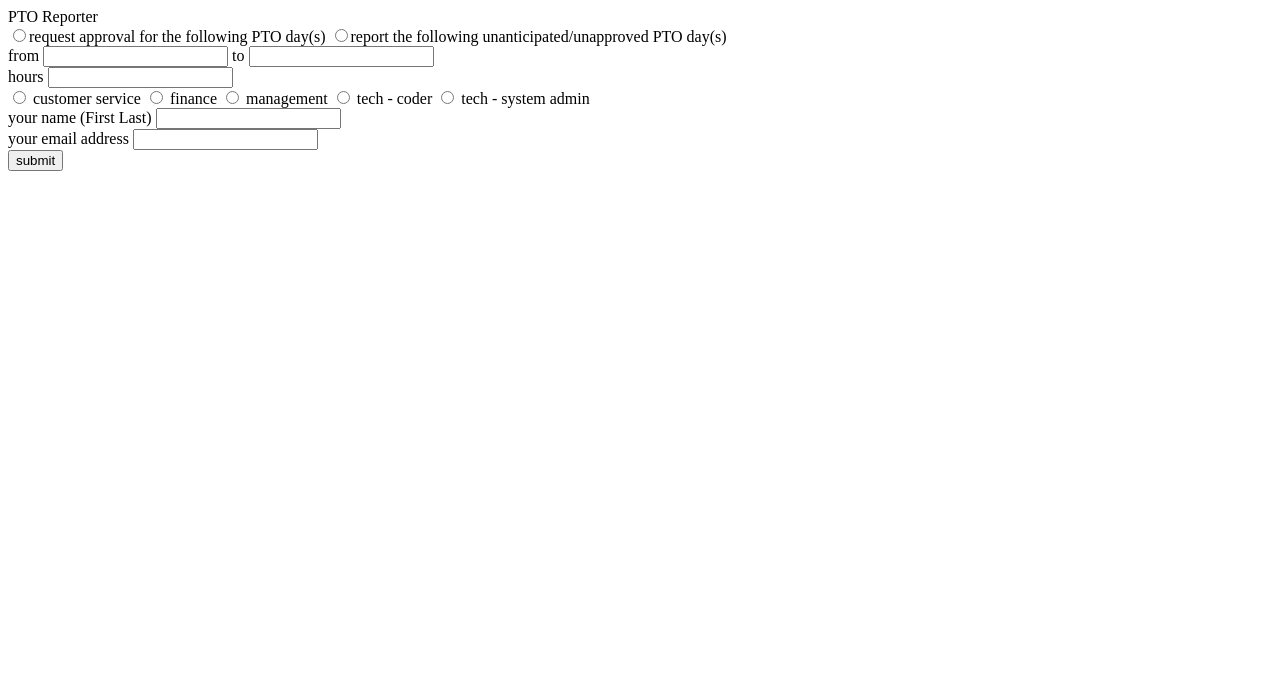
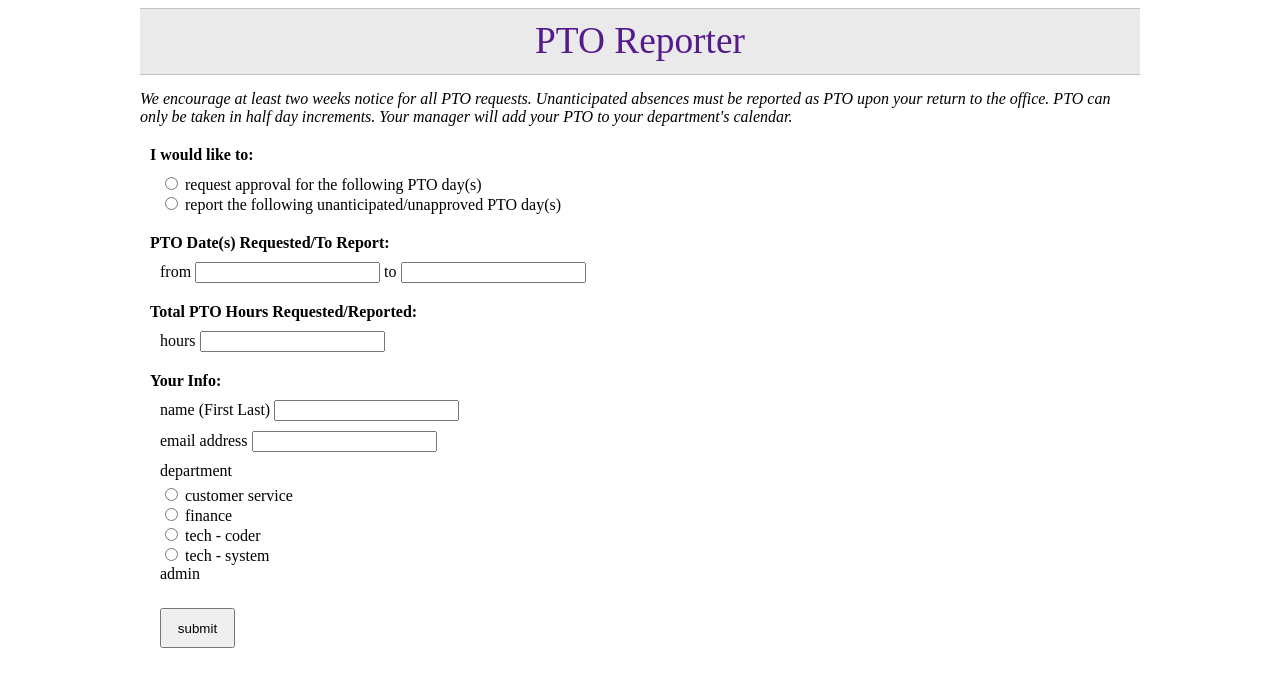
Before and after one commit to aaronroth/PTOReporter, a plain HTML site: page index.html in a window 1280 px wide. Drawn offline with nearby package versions, Linux system fonts and the light colour scheme.

Commit message:
form formatting

```diff
--- a/index.html
+++ b/index.html
@@ -10,49 +10,92 @@
     <body>
         <div id="header">PTO Reporter</div>
 
+        <div id="sub-header">
+            We encourage at least two weeks notice for all PTO requests.
+            Unanticipated absences must be reported as PTO upon your return
+            to the office. PTO can only be taken in half day increments.
+            Your manager will add your PTO to your department's calendar.
+        </div>
+
         <form id="content" action="reporter.cgi" method="post">
-            <div id="type">
-                <input type="radio" name="type" value="future">request approval for the following PTO day(s)
-                <input type="radio" name="type" value="past">report the following unanticipated/unapproved PTO day(s)
+            <div class="labels">
+                I would like to:
             </div>
 
-            <div id="date">
+            <div id="type" class="inputs">
+                <div class="block">
+                    <input type="radio" name="type" value="future">
+                    <span>request approval for the following PTO day(s)</span>
+                </div>
+
+                <div class="block">
+                    <input type="radio" name="type" value="past">
+                    <span>report the following unanticipated/unapproved PTO day(s)</span>
+                </div>
+            </div>
+
+            <div class="labels">
+                PTO Date(s) Requested/To Report:
+            </div>
+
+            <div id="date" class="inputs">
                 <label for="from">from</label>
                 <input id="from" type="text" name="from">
                 <label for="to">to</label>
                 <input id="to" type="text" name="to">
             </div>
 
-            <div id="duration">
+            <div class="labels">
+                Total PTO Hours Requested/Reported:
+            </div>
+
+            <div id="duration" class="inputs">
                 <label for="hours">hours</label>
                 <input id="hours" type="text" name="hours">
             </div>
 
-            <div id="department">
-                <input type="radio" name="dept" value="cs">
-                <span>customer service</span>
-                <input type="radio" name="dept" value="finance">
-                <span>finance</span>
-                <input type="radio" name="dept" value="management">
-                <span>management</span>
-                <input type="radio" name="dept" value="programming">
-                <span>tech - coder</span>
-                <input type="radio" name="dept" value="sysadmin">
-                <span>tech - system admin</span>
+            <div class="labels">
+                Your Info:
             </div>
 
-            <div id="name">
-                <label for="name">your name (First Last)</label>
+            <div id="name" class="inputs">
+                <label for="name">name (First Last)</label>
                 <input id="name" type="text" name="name">
             </div>
 
-            <div id="email">
-                <label for="sender">your email address</label>
+            <div id="email" class="inputs">
+                <label for="sender">email address</label>
                 <input id="sender" type="text" name="sender">
             </div>
 
-            <div id="submit">
-                <input type="submit" value="submit">
+            <div id="department" class="inputs">
+                <div id="dept-heading">
+                    department
+                </div>
+
+                <div class="dept-labels">
+                    <input type="radio" name="dept" value="cs">
+                    <span>customer service</span>
+                </div>
+
+                <div class="dept-labels">
+                    <input type="radio" name="dept" value="finance">
+                    <span>finance</span>
+                </div>
+
+                <div class="dept-labels">
+                    <input type="radio" name="dept" value="programming">
+                    <span>tech - coder</span>
+                </div>
+
+                <div class="dept-labels">
+                    <input type="radio" name="dept" value="sysadmin">
+                    <span>tech - system admin</span>
+                </div>
+            </div>
+
+            <div id="button-wrapper">
+                <input id="submit-button" type="submit" value="submit">
             </div>
         </form>
     </body>
--- a/style.css
+++ b/style.css
@@ -0,0 +1,56 @@
+.block {
+	display: block;
+}
+
+#button-wrapper {
+	margin: 25px 0px 10px 20px;
+}
+
+#dept-heading {
+	margin: 0px 0px 5px 0px;
+}
+
+.dept-labels {
+	width: 150px;
+}
+
+form {
+	background-color: white;
+	margin: auto;
+	width: 1000px;
+}
+
+#header {
+	background-color: #eaeaea;
+	border-bottom: 1px solid #c1c1c1;
+	border-top: 1px solid #c1c1c1;
+	color: #551a8b;
+	font-size: 28pt;
+	height: 50px;
+	margin: auto;
+	padding: 10px 0px 5px 0px;
+	text-align: center;
+	width: 1000px;
+}
+
+.inputs {
+	margin: 10px 0px 10px 20px;
+}
+
+.labels {
+	font-weight: bold;
+	margin: 20px 0px 10px 10px;
+}
+
+#sub-header {
+	font-style: italic;
+	margin: 15px auto 5px auto;
+	width: 1000px;
+}
+
+#submit-button {
+	cursor: pointer;
+	height: 40px;
+	padding: 5px;
+	width: 75px;
+}
```
